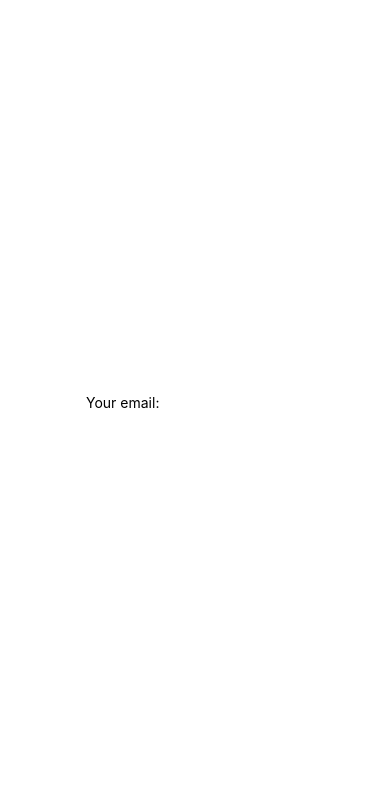
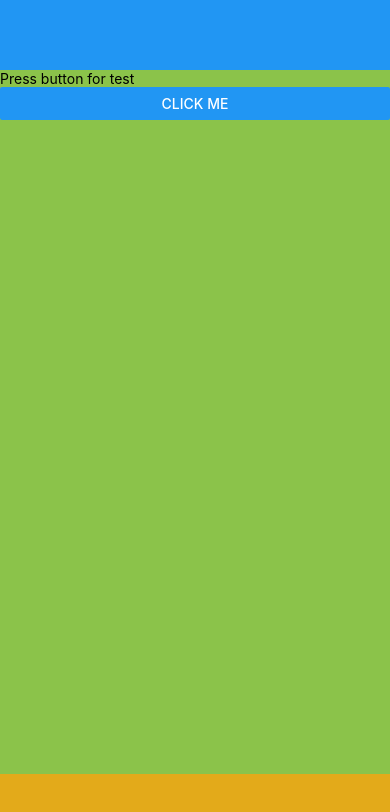
Before and after one commit to daydreamer95/ReactNative_Demo, a React Native app in the folder ReactNative_Demo/: screen / in a window 390 px wide. Shown: the top 812 px of the page. Built offline with nearby package versions, Linux system fonts and the light colour scheme.

Commit message:
mainlayout

```diff
--- a/ReactNative_Demo/App.js
+++ b/ReactNative_Demo/App.js
@@ -1,13 +1,28 @@
 import { StatusBar } from "expo-status-bar";
 import React from "react";
-import { StyleSheet, Text, View } from "react-native";
+import { StyleSheet, Text, View, Dimensions } from "react-native";
 import MainMenu from "./Components/MainMenu";
 import AbsenceFormComponent from "./Components/AbsenceFormComponent";
+import Header from "./Components/Header";
+import Footer from "./Components/Footer";
+
+var { height } = Dimensions.get("window");
+
+var box_count = 3;
+var box_height = height / box_count;
 
 export default function App() {
   return (
     <View style={styles.container}>
-      <AbsenceFormComponent></AbsenceFormComponent>
+      <View style={[styles.header, styles.box]}>
+        <Footer></Footer>
+      </View>
+      <View style={[styles.mainLayout, styles.box]}>
+        <MainMenu></MainMenu>
+      </View>
+      <View style={[styles.footer, styles.box]}>
+        <Footer></Footer>
+      </View>
     </View>
   );
 }
@@ -15,8 +30,21 @@ export default function App() {
 const styles = StyleSheet.create({
   container: {
     flex: 1,
-    backgroundColor: "#fff",
-    alignItems: "center",
-    justifyContent: "center",
+    flexDirection: "column",
+  },
+  box: {
+    height: box_height,
+  },
+  header: {
+    flex: 1,
+    backgroundColor: "#2196F3",
+  },
+  mainLayout: {
+    flex: 10,
+    backgroundColor: "#8BC34A",
+  },
+  footer: {
+    flex: 1,
+    backgroundColor: "#e3aa1a",
   },
 });
--- a/ReactNative_Demo/Components/AbsenceFormComponent.js
+++ b/ReactNative_Demo/Components/AbsenceFormComponent.js
@@ -1,5 +1,11 @@
 import React, { useState } from "react";
-import ReactNative, { TextInput, Text, View, StyleSheet } from "react-native";
+import ReactNative, {
+  TextInput,
+  Text,
+  View,
+  StyleSheet,
+  Input,
+} from "react-native";
 
 export default function AbsenceFormComponent() {
   const [emailAdress, setEmailAdress] = useState("");
@@ -10,7 +16,10 @@ export default function AbsenceFormComponent() {
   const [totalOffDate, setTotalOffDate] = useState(0);
   const [includedSaturday, setIncludedSaturday] = useState(0);
 
-  function handleChange() {}
+  // function handleChange(event) {
+  //   console.log(event);
+  //   setEmailAdress((previous) => "event.target.value");
+  // }
 
   return (
     <View>
@@ -18,7 +27,7 @@ export default function AbsenceFormComponent() {
       <TextInput
         style={styles.textEmail}
         placeHolder="Your email"
-        onChangeText={() => this.handleChange}
+        onChangeText={(text) => setEmailAdress(text)}
         value={emailAdress}
       />
     </View>
@@ -27,6 +36,13 @@ export default function AbsenceFormComponent() {
 
 const styles = StyleSheet.create({
   textEmail: {
-    height: "40px",
+    padding: 5,
+    margin: 5,
+    height: 40,
+    width: "100%",
+    color: "#000000",
+    height: 40,
+    borderColor: "#7a42f4",
+    borderWidth: 1,
   },
 });
--- /dev/null
+++ b/ReactNative_Demo/Components/Footer.js
@@ -0,0 +1,6 @@
+import React from "react";
+import { Button, StyleSheet, Text, View } from "react-native";
+
+export default function Footer() {
+  return <View></View>;
+}
--- /dev/null
+++ b/ReactNative_Demo/Components/Header.js
@@ -0,0 +1,6 @@
+import React from "react";
+import { Button, StyleSheet, Text, View } from "react-native";
+
+export default function Header() {
+  return <View></View>;
+}
```
